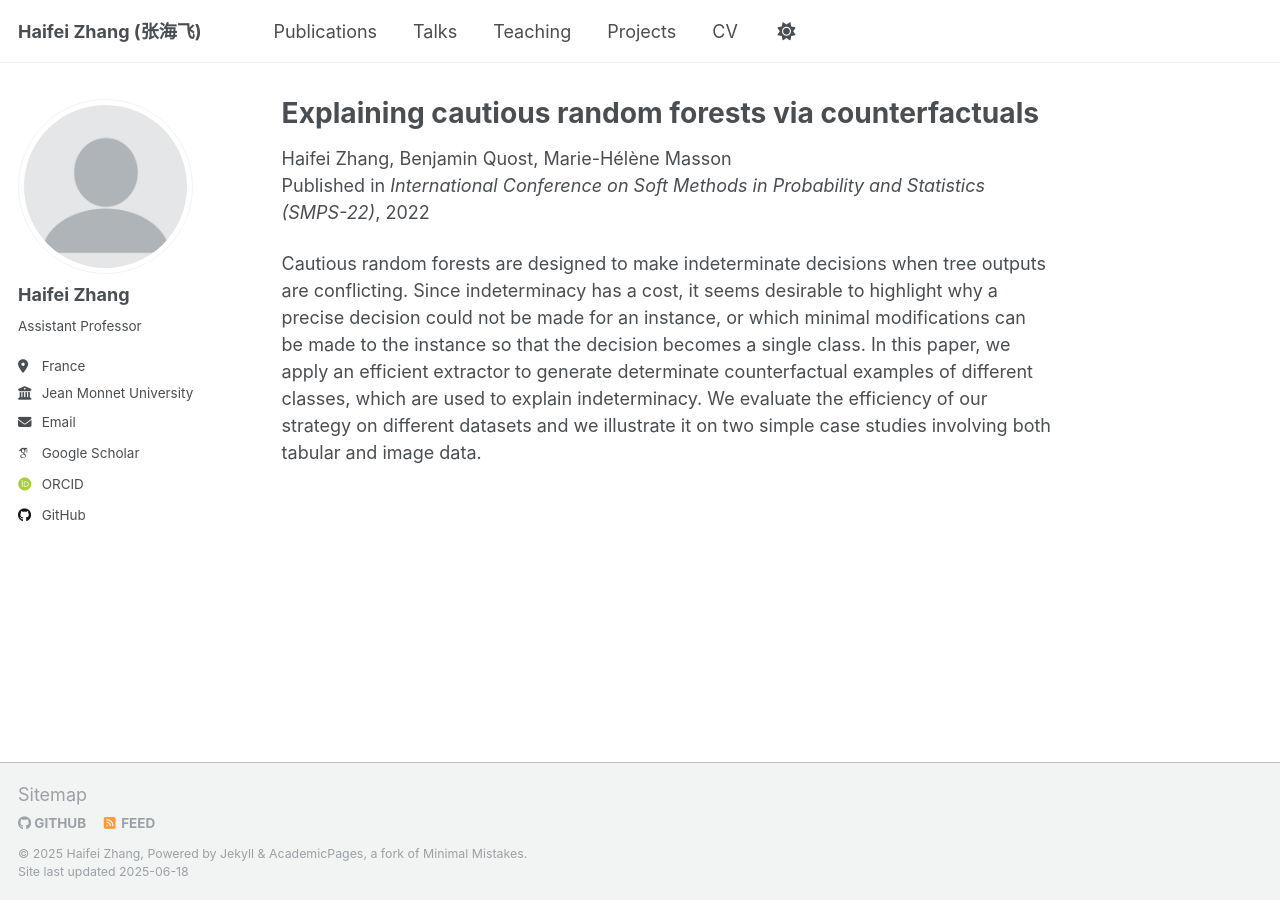
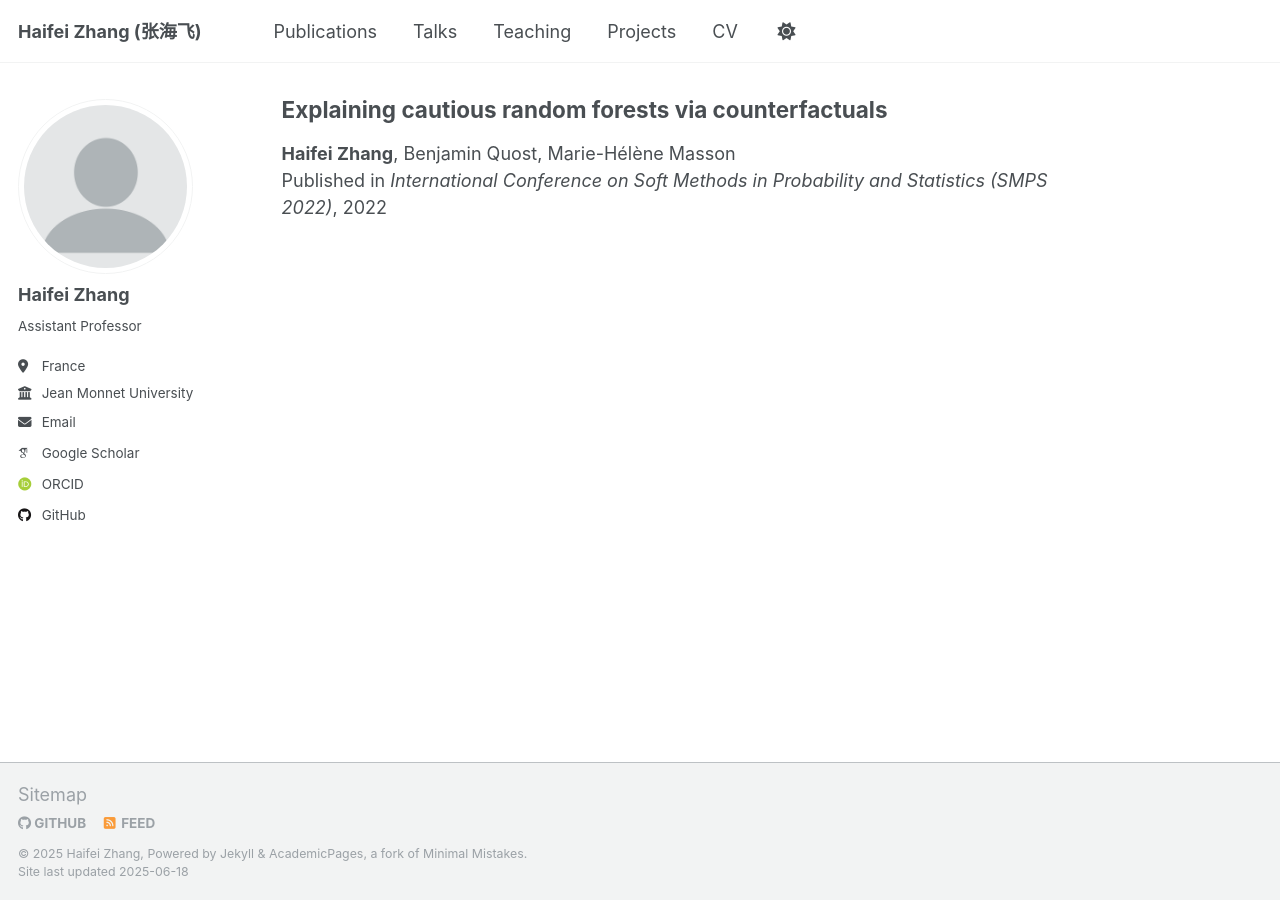
Before and after one commit to Haifei-ZHANG/Haifei-ZHANG.github.io, a Jekyll site: the page built from _publications/2022-08-25-SMPS-Explaining-cautious-random-forests-via-counterfactuals.md, in a window 1280 px wide. Built offline with Jekyll 4.4.1, drawn with Linux system fonts in a browser that asks for light colours; some web fonts are replaced.

Commit message:
add papers

```diff
--- a/_layouts/single.html
+++ b/_layouts/single.html
@@ -26,7 +26,7 @@
     <div class="page__inner-wrap">
       {% unless page.header.overlay_color or page.header.overlay_image %}
         <header>
-          {% if page.title %}<h1 class="page__title" itemprop="headline">{{ page.title | markdownify | remove: "<p>" | remove: "</p>" }}</h1>{% endif %}
+          {% if page.title %}<h2 class="page__title" itemprop="headline">{{ page.title | markdownify | remove: "<p>" | remove: "</p>" }}</h2>{% endif %}
           {% if page.read_time %}
             <p class="page__meta"><i class="fa fa-clock" aria-hidden="true"></i> {% include read-time.html %}</p>
           {% endif %}
@@ -45,7 +45,7 @@
         {% endif %}
         </header>
       {% endunless %}
-
+<!--
       <section class="page__content" itemprop="text">
         {{ content }}
 
@@ -76,7 +76,7 @@
         {% endif %}
 
         {% if page.link %}<div><a href="{{ page.link }}" class="btn">{{ site.data.ui-text[site.locale].ext_link_label | default: "Direct Link" }}</a></div>{% endif %}
-      </section>
+      </section> -->
 
       <!-- <footer class="page__meta">
         {% if site.data.ui-text[site.locale].meta_label %}
--- a/_publications/2022-08-25-SMPS-Explaining-cautious-random-forests-via-counterfactuals.md
+++ b/_publications/2022-08-25-SMPS-Explaining-cautious-random-forests-via-counterfactuals.md
@@ -3,13 +3,12 @@
 collection: publications
 category: conferences
 permalink: /publication/2022-08-25-SMPS-Explaining-cautious-random-forests-via-counterfactuals
-# excerpt: 'This paper is about a ...'
-authors: "Haifei Zhang, Benjamin Quost, Marie-Hélène Masson"
+authors: "<strong>Haifei Zhang</strong>, Benjamin Quost, Marie-Hélène Masson"
 date: 2022-08-25
-venue: 'International Conference on Soft Methods in Probability and Statistics (SMPS-22)'
+venue: 'International Conference on Soft Methods in Probability and Statistics (SMPS 2022)'
 pdfurl: 'http://haifei-zhang.github.io/files/2022-08-25-SMPS-Explaining-cautious-random-forests-via-counterfactuals.pdf'
 paperurl: 'https://doi.org/10.1007/978-3-031-15509-3_51'
-# citation: 'Zhang, H., Quost, B., & Masson, M. H. (2022, August). Explaining cautious random forests via counterfactuals. In International Conference on Soft Methods in Probability and Statistics (pp. 390-397). Cham: Springer International Publishing.'
+codeurl: 'https://github.com/Haifei-ZHANG/Explainable-Cautious-Random-Forest'
 ---
 
 Cautious random forests are designed to make indeterminate decisions when tree outputs are conflicting. Since indeterminacy has a cost, it seems desirable to highlight why a precise decision could not be made for an instance, or which minimal modifications can be made to the instance so that the decision becomes a single class. In this paper, we apply an efficient extractor to generate determinate counterfactual examples of different classes, which are used to explain indeterminacy. We evaluate the efficiency of our strategy on different datasets and we illustrate it on two simple case studies involving both tabular and image data.
```
Also changed, not shown: _publications/2021-08-18-ISIPTA-Cautious-random-forests.md (+2 -4 lines), _publications/2023-03-01-ESWA-Cautious-weighted-random-forests.md (+0 -2 lines), _publications/2023-09-19-ECSQARU-Cautious-Decision-Making-for-Tree-Ensembles.md (added, +14 -0 lines), _publications/2023-09-19-ECSQARU-Learning-Sets-of-Probabilities-Through-Ensemble-Methods.md (added, +14 -0 lines), _publications/2024-08-20-BELIEF-Shapley-value-based-deceptive-evidence-detection.md (added, +13 -0 lines), _publications/2025-01-16-ML-Credal-ensembling-in-multi-class-classification.md (+3 -4 lines), _publications/2025-02-01-IJAR-Cautious-classifier-ensembles-for-set-valued-decision-making.md (+1 -2 lines), 3 other files.
